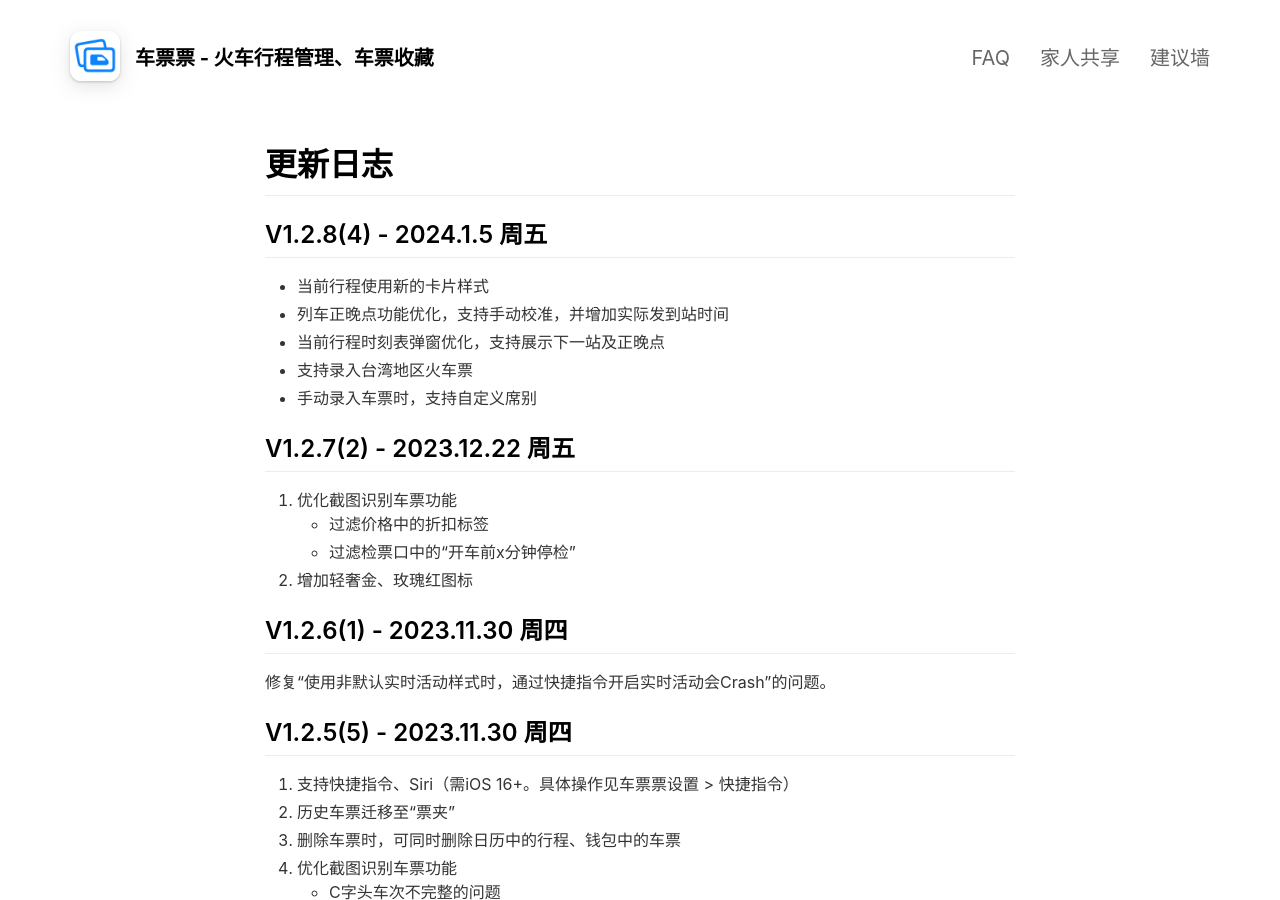
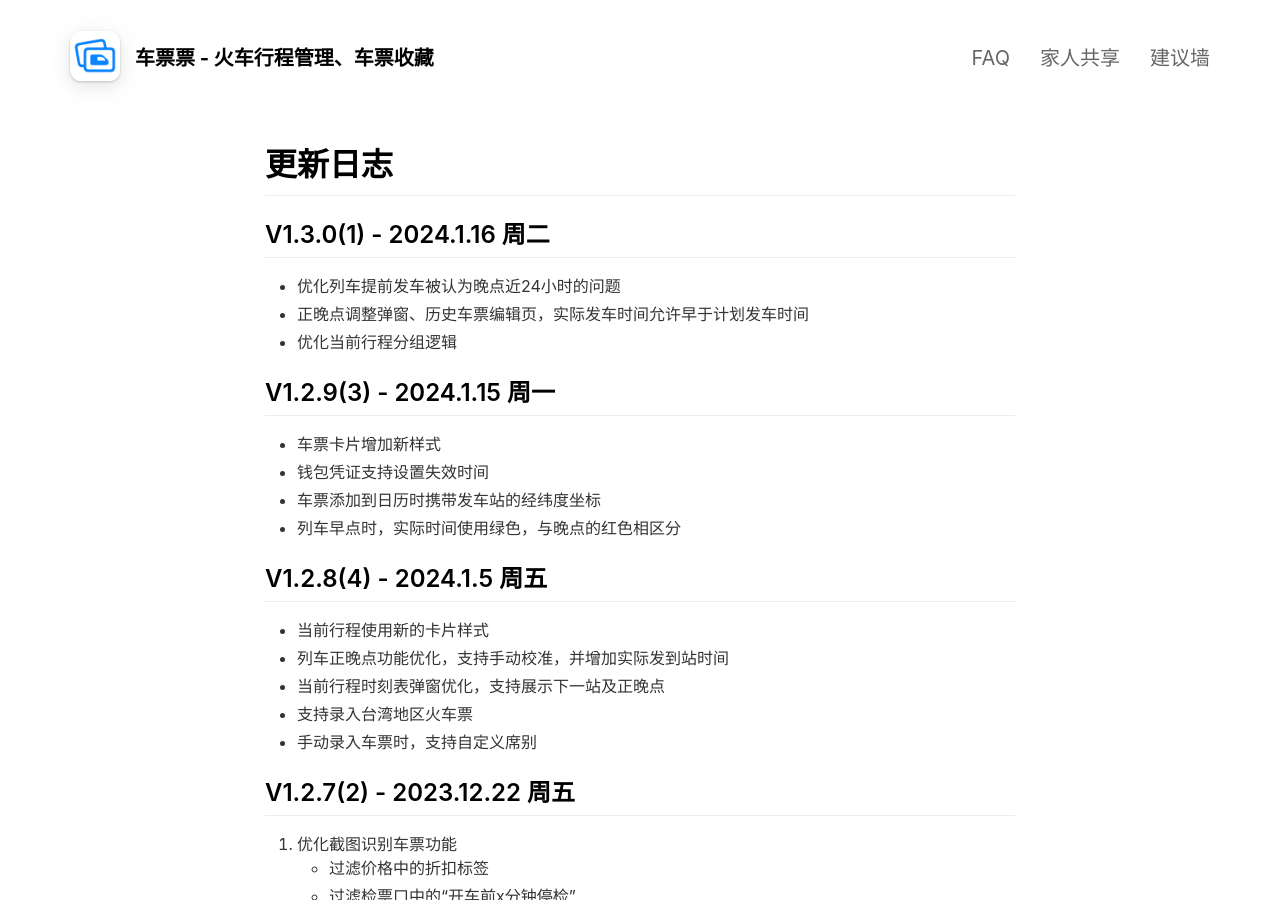
Before and after one commit to app-thedafeige/cpp, a Jekyll site: the page built from _pages/changelog.md, in a window 1280 px wide and 900 px high. Built offline with Jekyll 4.4.1, drawn with Linux system fonts in a browser that asks for light colours; nearby versions of some CDN libraries.

Commit message:
更新changelog及faq

```diff
--- a/_pages/changelog.md
+++ b/_pages/changelog.md
@@ -6,6 +6,19 @@ order: 5
 ---
 
 # 更新日志
+
+## V1.3.0(1) - 2024.1.16 周二
+
+* 优化列车提前发车被认为晚点近24小时的问题
+* 正晚点调整弹窗、历史车票编辑页，实际发车时间允许早于计划发车时间
+* 优化当前行程分组逻辑
+
+## V1.2.9(3) - 2024.1.15 周一
+
+* 车票卡片增加新样式
+* 钱包凭证支持设置失效时间
+* 车票添加到日历时携带发车站的经纬度坐标
+* 列车早点时，实际时间使用绿色，与晚点的红色相区分
 
 ## V1.2.8(4) - 2024.1.5 周五
 
```
Also changed, not shown: _pages/faq.md (+6 -0 lines).
